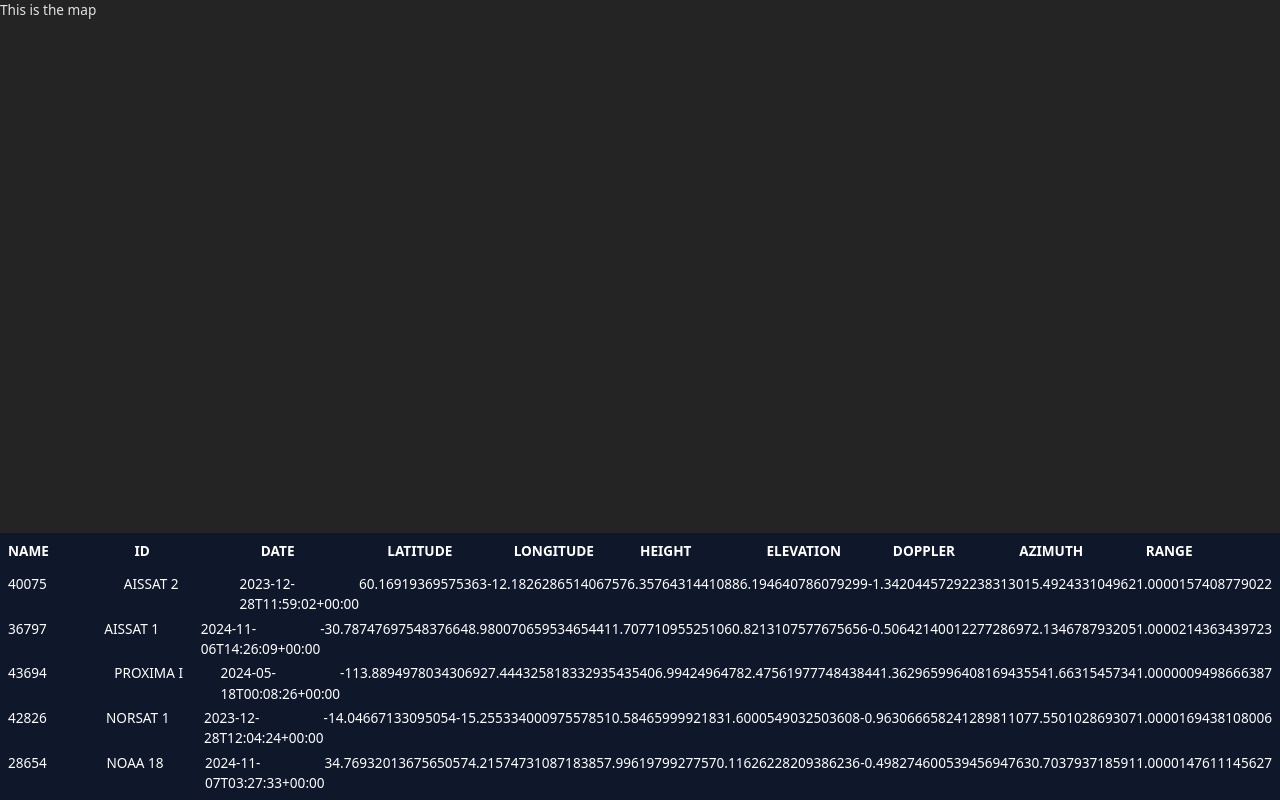
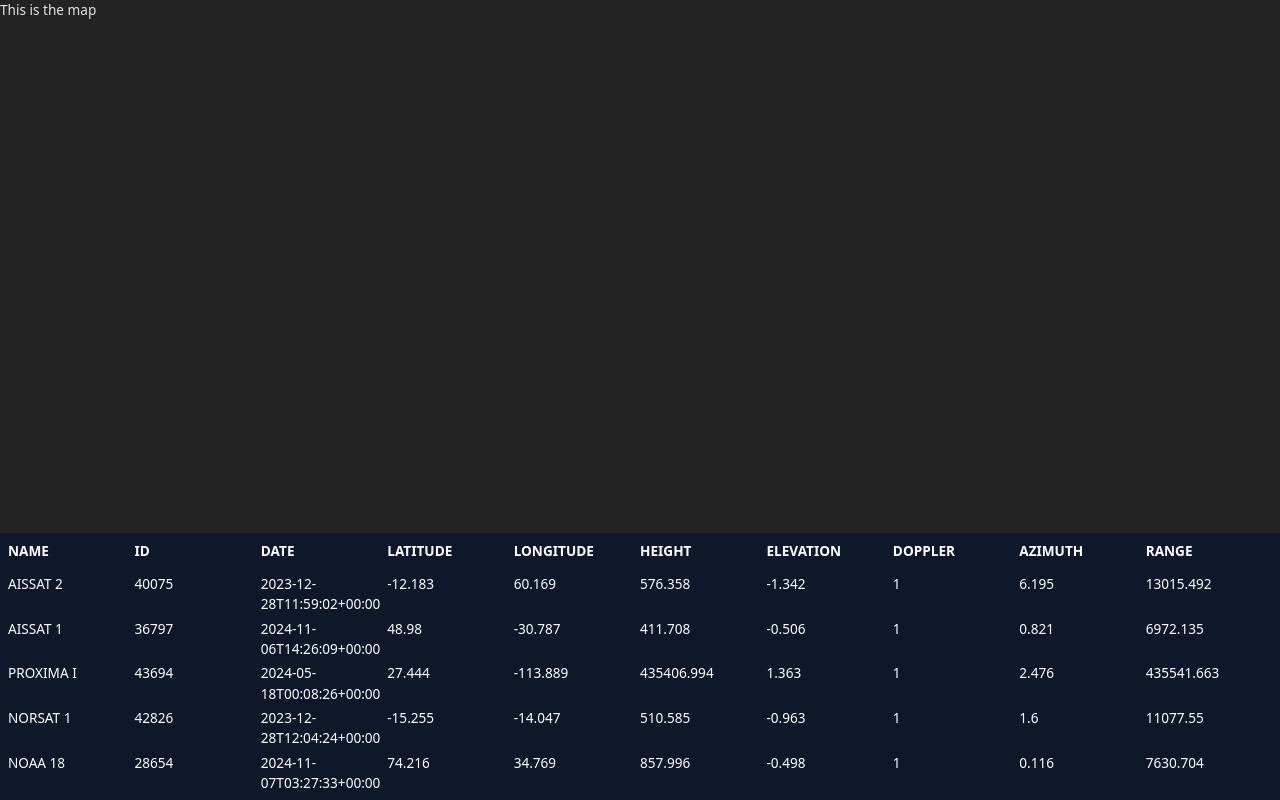
Before and after one commit to tomghaines/emeris, a React (Vite) app in the folder client/: page / in a window 1280 px wide. Built offline with nearby package versions, Linux system fonts and the light colour scheme.

Commit message:
chore: format mock data

```diff
--- a/client/src/components/DisplayDataComponent/SatelliteData.tsx
+++ b/client/src/components/DisplayDataComponent/SatelliteData.tsx
@@ -17,139 +17,136 @@
 
 const mockData: Satellite[] = [
   {
+    name: 'AISSAT 2',
     satelliteId: 40075,
-    name: 'AISSAT 2',
     date: '2023-12-28T11:59:02+00:00',
-    longitudeDeg: 60.16919369575363,
-    latitudeDeg: -12.1826286514067,
-    height: 576.3576431441088,
-    azimuth: 6.194640786079299,
-    elevation: -1.342044572922383,
-    rangeSat: 13015.492433104962,
-    doppler: 1.0000157408779022,
+    latitudeDeg: -12.183,
+    longitudeDeg: 60.169,
+    height: 576.358,
+    elevation: -1.342,
+    doppler: 1.0,
+    azimuth: 6.195,
+    rangeSat: 13015.492,
   },
   {
+    name: 'AISSAT 1',
     satelliteId: 36797,
-    name: 'AISSAT 1',
     date: '2024-11-06T14:26:09+00:00',
-    longitudeDeg: -30.787476975483766,
-    latitudeDeg: 48.980070659534654,
-    height: 411.70771095525106,
-    azimuth: 0.8213107577675656,
-    elevation: -0.5064214001227728,
-    rangeSat: 6972.134678793205,
-    doppler: 1.0000214363439723,
+    latitudeDeg: 48.98,
+    longitudeDeg: -30.787,
+    height: 411.708,
+    elevation: -0.506,
+    doppler: 1.0,
+    azimuth: 0.821,
+    rangeSat: 6972.135,
   },
   {
+    name: 'PROXIMA I',
     satelliteId: 43694,
-    name: 'PROXIMA I',
     date: '2024-05-18T00:08:26+00:00',
-    longitudeDeg: -113.88949780343069,
-    latitudeDeg: 27.444325818332935,
-    height: 435406.9942496478,
-    azimuth: 2.4756197774843844,
-    elevation: 1.362965996408169,
-    rangeSat: 435541.6631545734,
-    doppler: 1.0000009498666387,
-  },
-
-  {
-    satelliteId: 42826,
-    name: 'NORSAT 1',
-    date: '2023-12-28T12:04:24+00:00',
-    longitudeDeg: -14.04667133095054,
-    latitudeDeg: -15.255334000975578,
-    height: 510.5846599992183,
-    azimuth: 1.6000549032503608,
-    elevation: -0.9630666582412898,
-    rangeSat: 11077.550102869307,
-    doppler: 1.0000169438108006,
+    latitudeDeg: 27.444,
+    longitudeDeg: -113.889,
+    height: 435406.994,
+    elevation: 1.363,
+    doppler: 1.0,
+    azimuth: 2.476,
+    rangeSat: 435541.663,
   },
   {
-    satelliteId: 28654,
-    name: 'NOAA 18',
-    date: '2024-11-07T03:27:33+00:00',
-    longitudeDeg: 34.769320136756505,
-    latitudeDeg: 74.21574731087183,
-    height: 857.9961979927757,
-    azimuth: 0.11626228209386236,
-    elevation: -0.49827460053945694,
-    rangeSat: 7630.703793718591,
-    doppler: 1.0000147611145627,
-  },
-
-  {
-    satelliteId: 42017,
-    name: 'NAYIF-1 (EO-88)',
-    date: '2023-07-17T15:27:12+00:00',
-    longitudeDeg: 179.3198029361396,
-    latitudeDeg: -11.55985741853794,
-    height: 12525.791908923315,
-    azimuth: 4.2049845344504,
-    elevation: -0.05210441703408116,
-    rangeSat: 18121.898126528988,
-    doppler: 1.0000079630039131,
+    name: 'NORSAT 1',
+    satelliteId: 42826,
+    date: '2023-12-28T12:04:24+00:00',
+    latitudeDeg: -15.255,
+    longitudeDeg: -14.047,
+    height: 510.585,
+    elevation: -0.963,
+    doppler: 1.0,
+    azimuth: 1.6,
+    rangeSat: 11077.55,
   },
   {
-    satelliteId: 33591,
-    name: 'NOAA 19',
-    date: '2024-11-07T02:47:26+00:00',
-    longitudeDeg: -119.06667620868554,
-    latitudeDeg: -63.86415813653357,
-    height: 870.6287628199289,
-    azimuth: 3.1182293655907123,
-    elevation: -0.8280023052680449,
-    rangeSat: 10475.134073426121,
-    doppler: 1.000008482092669,
+    name: 'NOAA 18',
+    satelliteId: 28654,
+    date: '2024-11-07T03:27:33+00:00',
+    latitudeDeg: 74.216,
+    longitudeDeg: 34.769,
+    height: 857.996,
+    elevation: -0.498,
+    doppler: 1.0,
+    azimuth: 0.116,
+    rangeSat: 7630.704,
   },
   {
-    satelliteId: 33499,
-    name: 'KKS-1 (KISEKI)',
-    date: '2024-11-06T20:50:49+00:00',
-    longitudeDeg: -60.67301305819089,
-    latitudeDeg: 70.10794307610223,
-    height: 527.0050364155586,
-    azimuth: 0.4297029683944791,
-    elevation: -0.3077952138920756,
-    rangeSat: 5207.837226445255,
-    doppler: 1.0000216888880837,
-  },
-
-  {
-    satelliteId: 25338,
-    name: 'NOAA 15',
-    date: '2024-11-07T02:19:04+00:00',
-    longitudeDeg: 176.98180642155114,
-    latitudeDeg: 17.990560399927013,
-    height: 801.0607192388788,
-    azimuth: 4.677323759016974,
-    elevation: -0.3815846356435428,
-    rangeSat: 6439.893016383888,
-    doppler: 1.0000022697637199,
+    name: 'NAYIF-1 (EO-88)',
+    satelliteId: 42017,
+    date: '2023-07-17T15:27:12+00:00',
+    latitudeDeg: -11.56,
+    longitudeDeg: 179.32,
+    height: 12525.792,
+    elevation: -0.052,
+    doppler: 1.0,
+    azimuth: 4.205,
+    rangeSat: 18121.898,
   },
   {
-    satelliteId: 48272,
-    name: 'NORSAT 3',
-    date: '2023-12-28T10:31:07+00:00',
-    longitudeDeg: 95.3235122518062,
-    latitudeDeg: 3.706664088864362,
-    height: 530.9256509466541,
-    azimuth: 5.4325971200852194,
-    elevation: -1.0827438715452407,
-    rangeSat: 11868.799288870649,
-    doppler: 1.0000082919938533,
+    name: 'NOAA 19',
+    satelliteId: 33591,
+    date: '2024-11-07T02:47:26+00:00',
+    latitudeDeg: -63.864,
+    longitudeDeg: -119.067,
+    height: 870.629,
+    elevation: -0.828,
+    doppler: 1.0,
+    azimuth: 3.118,
+    rangeSat: 10475.134,
   },
   {
+    name: 'KKS-1 (KISEKI)',
+    satelliteId: 33499,
+    date: '2024-11-06T20:50:49+00:00',
+    latitudeDeg: 70.108,
+    longitudeDeg: -60.673,
+    height: 527.005,
+    elevation: -0.308,
+    doppler: 1.0,
+    azimuth: 0.43,
+    rangeSat: 5207.837,
+  },
+  {
+    name: 'NOAA 15',
+    satelliteId: 25338,
+    date: '2024-11-07T02:19:04+00:00',
+    latitudeDeg: 17.991,
+    longitudeDeg: 176.982,
+    height: 801.061,
+    elevation: -0.382,
+    doppler: 1.0,
+    azimuth: 4.677,
+    rangeSat: 6439.893,
+  },
+  {
+    name: 'NORSAT 3',
+    satelliteId: 48272,
+    date: '2023-12-28T10:31:07+00:00',
+    latitudeDeg: 3.707,
+    longitudeDeg: 95.324,
+    height: 530.926,
+    elevation: -1.083,
+    doppler: 1.0,
+    azimuth: 5.433,
+    rangeSat: 11868.799,
+  },
+  {
+    name: 'PROXIMA II',
     satelliteId: 43696,
-    name: 'PROXIMA II',
     date: '2024-05-20T08:55:28+00:00',
-    longitudeDeg: 26.65706452552225,
-    latitudeDeg: 33.58743028910266,
-    height: 286848.65867254924,
-    azimuth: 0.4617555444765742,
-    elevation: -0.2593492978202176,
-    rangeSat: 294807.2649169364,
-    doppler: 1.0000021305470177,
+    latitudeDeg: 33.587,
+    longitudeDeg: 26.657,
+    height: 286848.659,
+    elevation: -0.259,
+    doppler: 1.0,
+    azimuth: 0.462,
+    rangeSat: 294807.265,
   },
 ];
 
```
